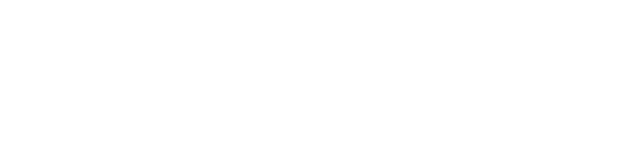
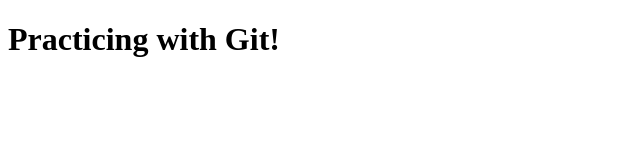
Before and after one commit to bluesboymark/practice-git, a plain HTML site: page index.html in a window 1280 px wide. Shown: the whole page, without its empty margins (0-640 px from the left). Drawn offline with Linux system fonts and the light colour scheme.

Commit message:
added heading

```diff
--- a/index.html
+++ b/index.html
@@ -5,6 +5,6 @@
     <title></title>
   </head>
   <body>
-
+    <h1>Practicing with Git!</h1>
   </body>
 </html>
```
